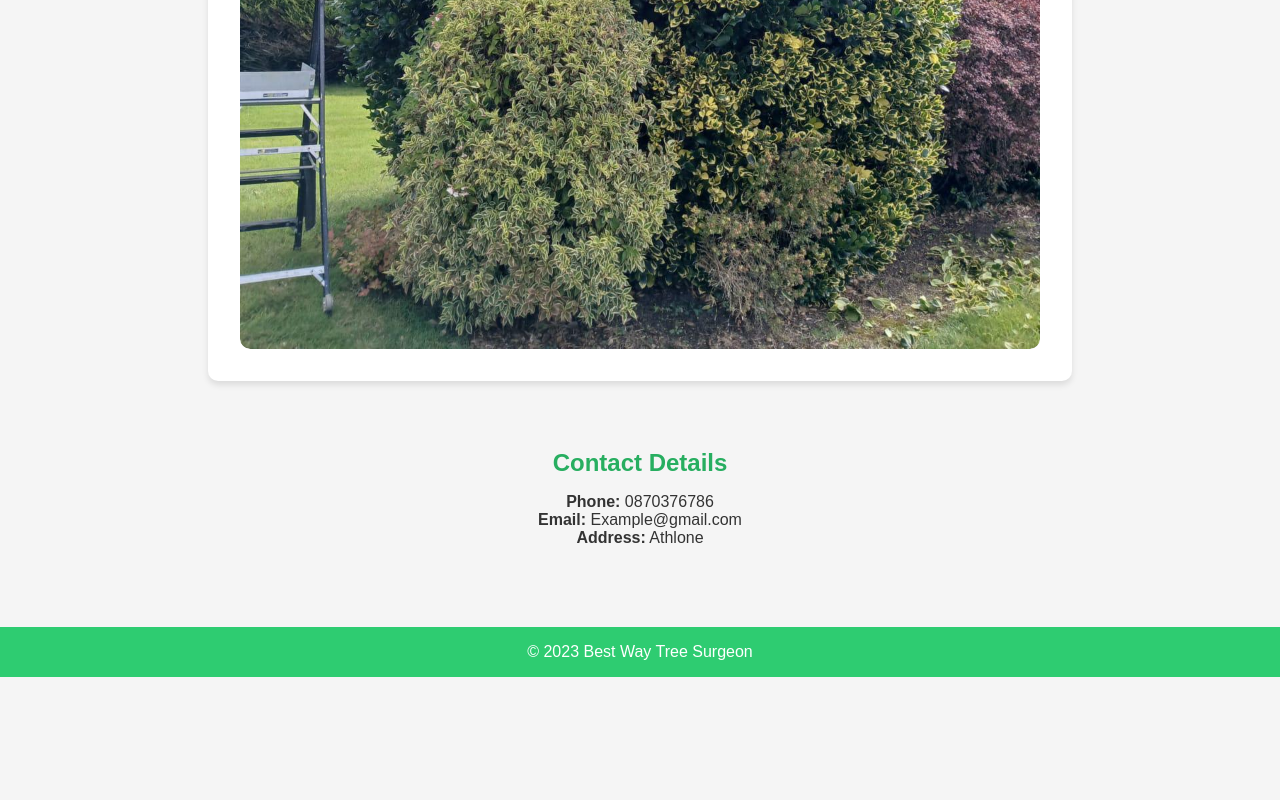
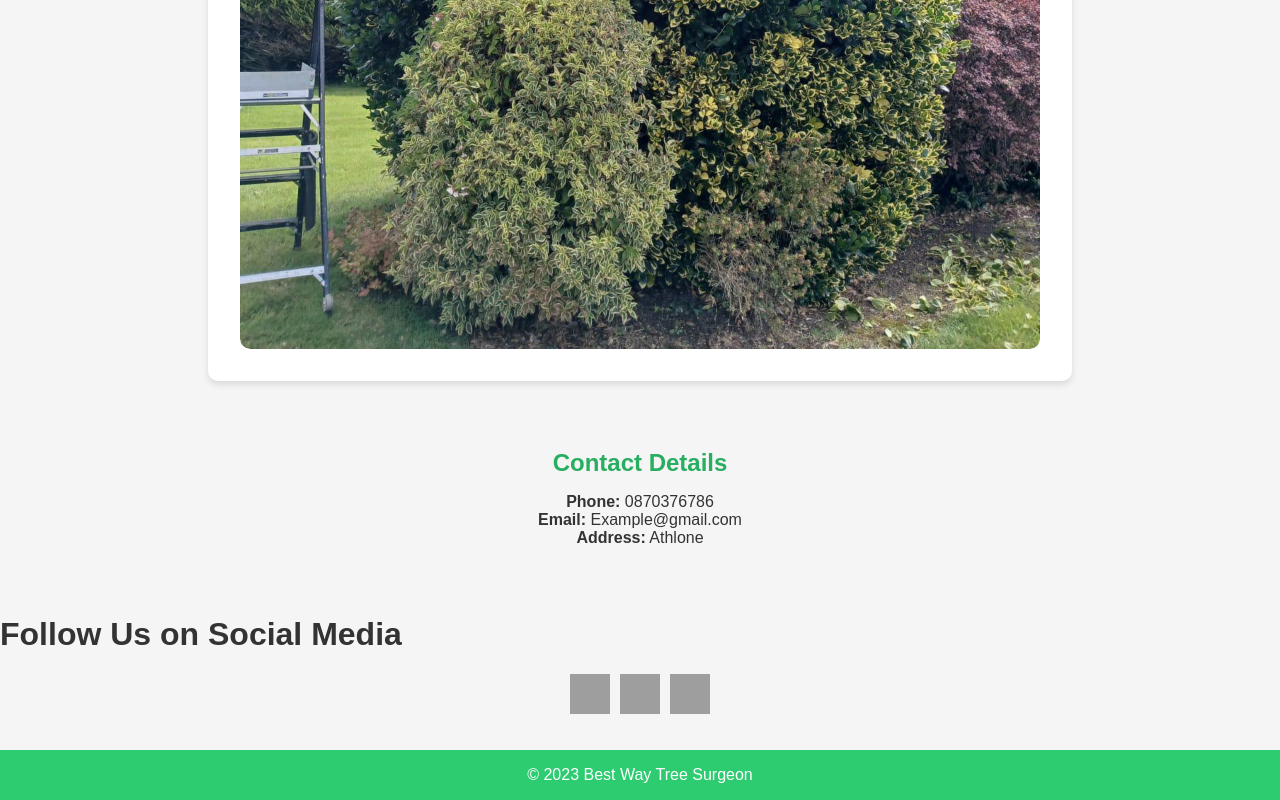
Before and after one commit to mypublicsites/bestwaytreesurgeon, a plain HTML site: page index.html in a window 1280 px wide. Shown: the part 2547-3347 px from the top of the page. Before the commit the page ends 3224 px from the top, so only its background shows below. Drawn offline with Linux system fonts and the light colour scheme; grey boxes are pictures that could not be loaded.

Commit message:
Update index.html

```diff
--- a/index.html
+++ b/index.html
@@ -174,27 +174,20 @@
             right: 10px;
         }
 
-        /* Media Queries for Responsiveness */
-        @media (max-width: 600px) {
-            header h1 {
-                font-size: 1.5rem;
-            }
-
-            #hero h2 {
-                font-size: 2rem;
-            }
-
-            #hero p {
-                font-size: 1rem;
-            }
-
-            #services, #areas-covered, #contact {
-                padding: 1rem;
-            }
-
-            h2 {
-                font-size: 1.5rem;
-            }
+           .social-media-links {
+            display: flex;
+            gap: 10px;
+            align-items: center;
+            justify-content: center;
+            margin: 20px;
+        }
+        .social-media-links a {
+            text-decoration: none;
+            color: #000;
+        }
+        .social-media-links img {
+            width: 40px;
+            height: 40px;
         }
     </style>
 </head>
@@ -306,6 +299,18 @@
                 <strong>Address:</strong> Athlone
             </p>
         </section>
+         <h1>Follow Us on Social Media</h1>
+    <div class="social-media-links">
+        <a href="https://www.instagram.com/bestwaytreesurgeon/" target="_blank" title="Instagram">
+            <img src="https://upload.wikimedia.org/wikipedia/commons/a/a5/Instagram_icon.png" alt="Instagram">
+        </a>
+        <a href="https://m.facebook.com/profile.php?id=61570209569541&__n=K" target="_blank" title="Facebook">
+            <img src="https://upload.wikimedia.org/wikipedia/commons/5/51/Facebook_f_logo_%282019%29.svg" alt="Facebook">
+        </a>
+        <a href="https://www.tiktok.com/@best.way.tree.sur?_t=8s1n5ZruFWq&_r=1" target="_blank" title="TikTok">
+            <img src="https://upload.wikimedia.org/wikipedia/en/a/a9/TikTok_logo.svg" alt="TikTok">
+        </a>
+    </div>
     </main>
 
     <footer>
```
